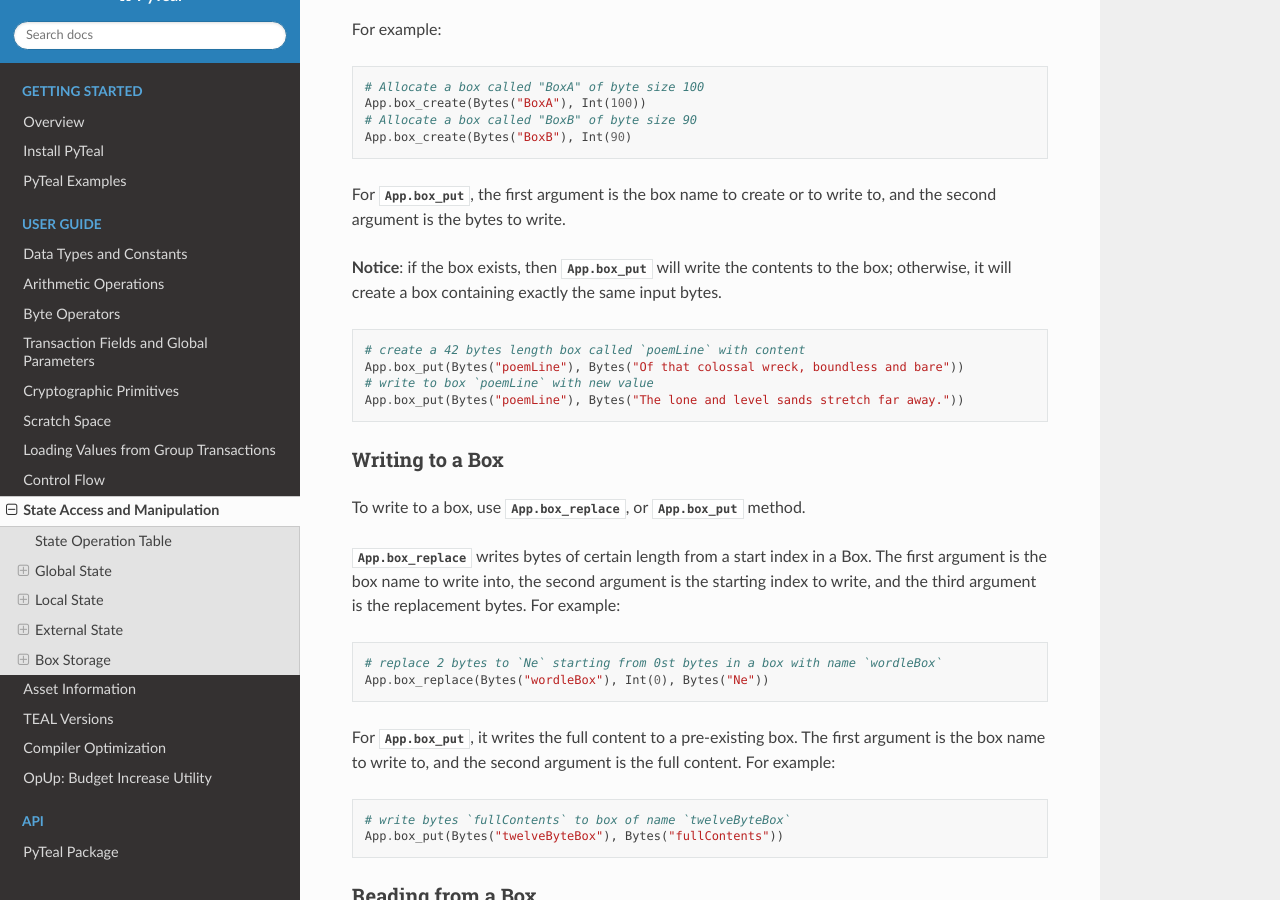
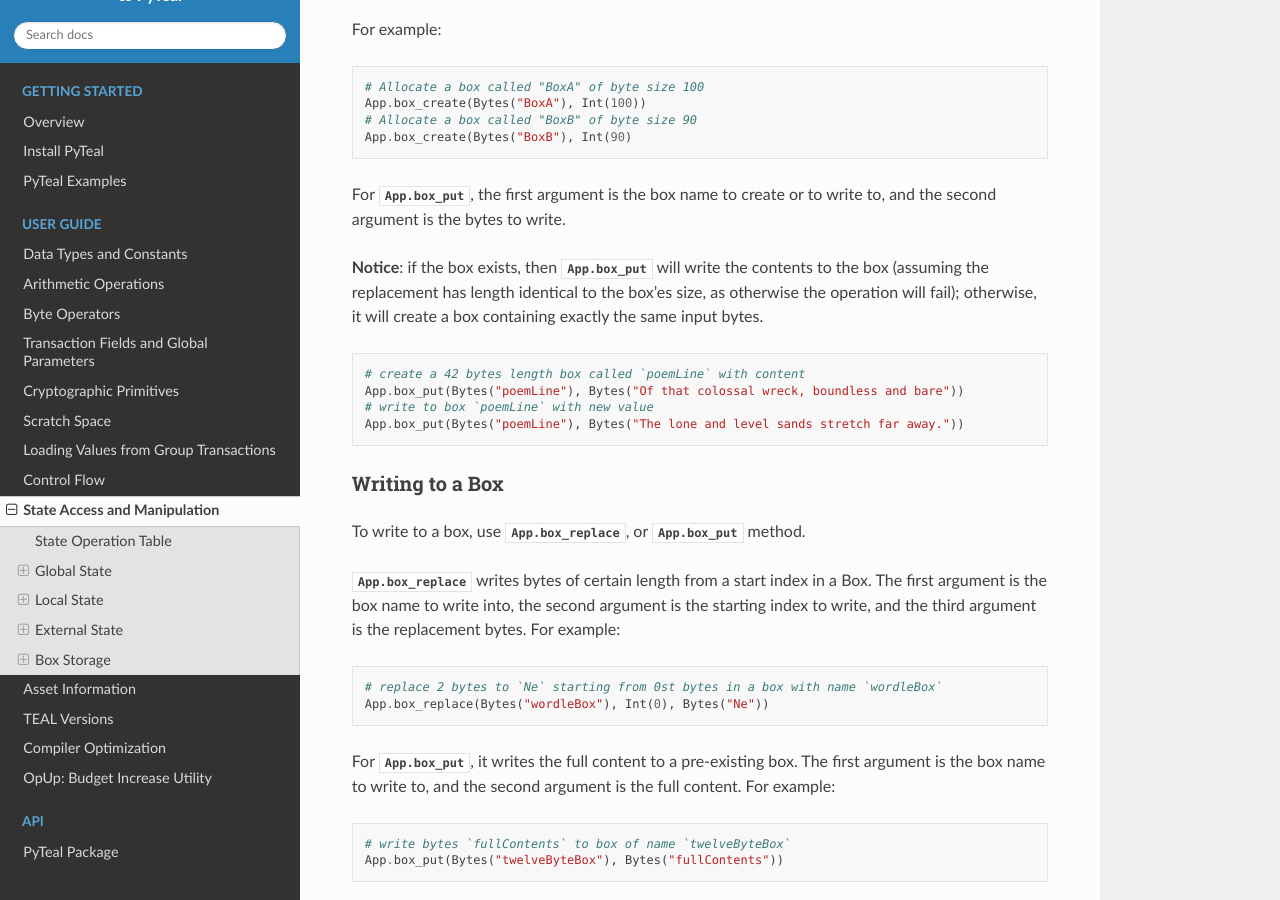
Before and after one commit to algorand/pyteal, a Sphinx documentation site: the page built from docs/state.rst, in a window 1280 px wide and 900 px high, scrolled down 5526 px. Built offline with Sphinx 7.4.7 and the Read the Docs theme 2.0.0, drawn with Linux system fonts in a browser that asks for light colours.

Commit message:
Update docs/state.rst
Co-authored-by: Zeph Grunschlag <tzaffi@users.noreply.github.com>

```diff
--- a/docs/state.rst
+++ b/docs/state.rst
@@ -278,7 +278,7 @@
 
 For :any:`App.box_put`, the first argument is the box name to create or to write to, and the second argument is the bytes to write.
 
-**Notice**: if the box exists, then :any:`App.box_put` will write the contents to the box;
+**Notice**: if the box exists, then :any:`App.box_put` will write the contents to the box (assuming the replacement has length identical to the box'es size, as otherwise the operation will fail);
 otherwise, it will create a box containing exactly the same input bytes.
 
 .. code-block:: python
```
